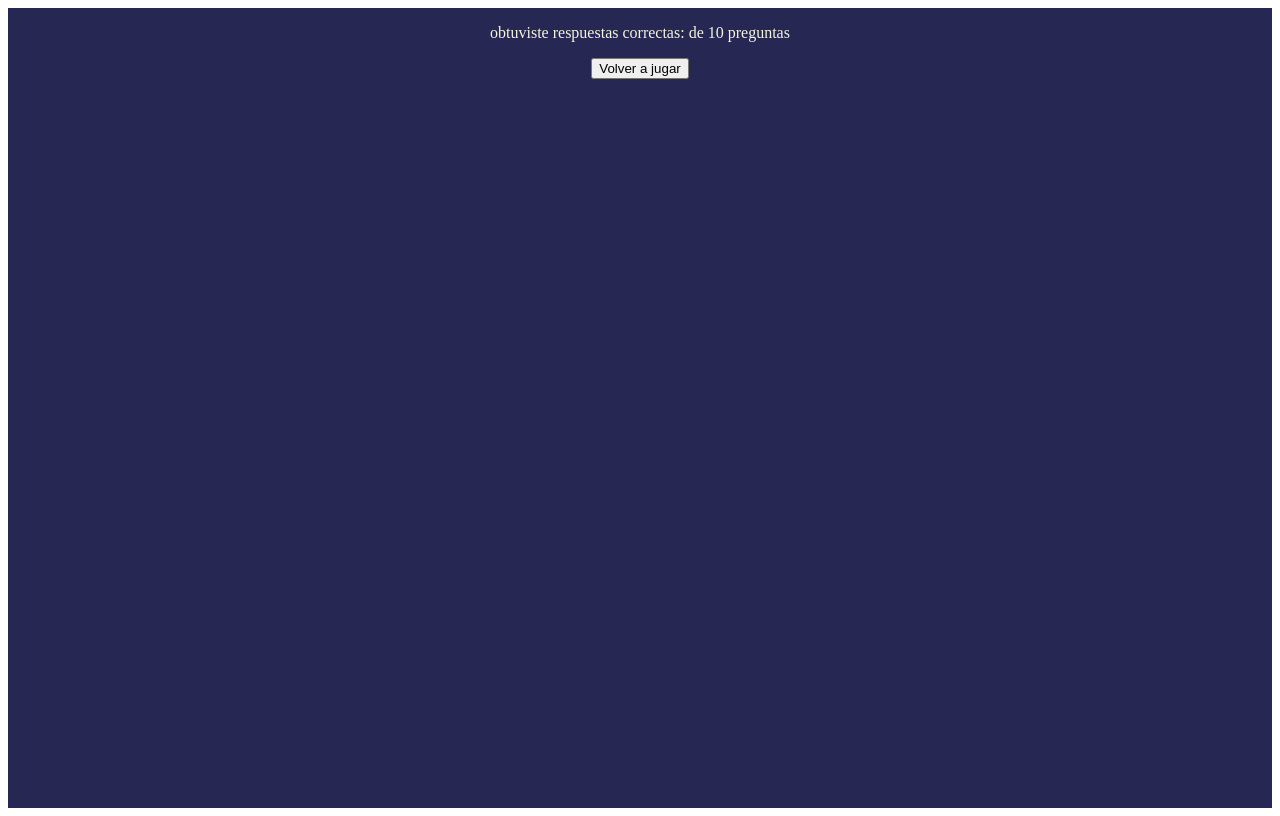
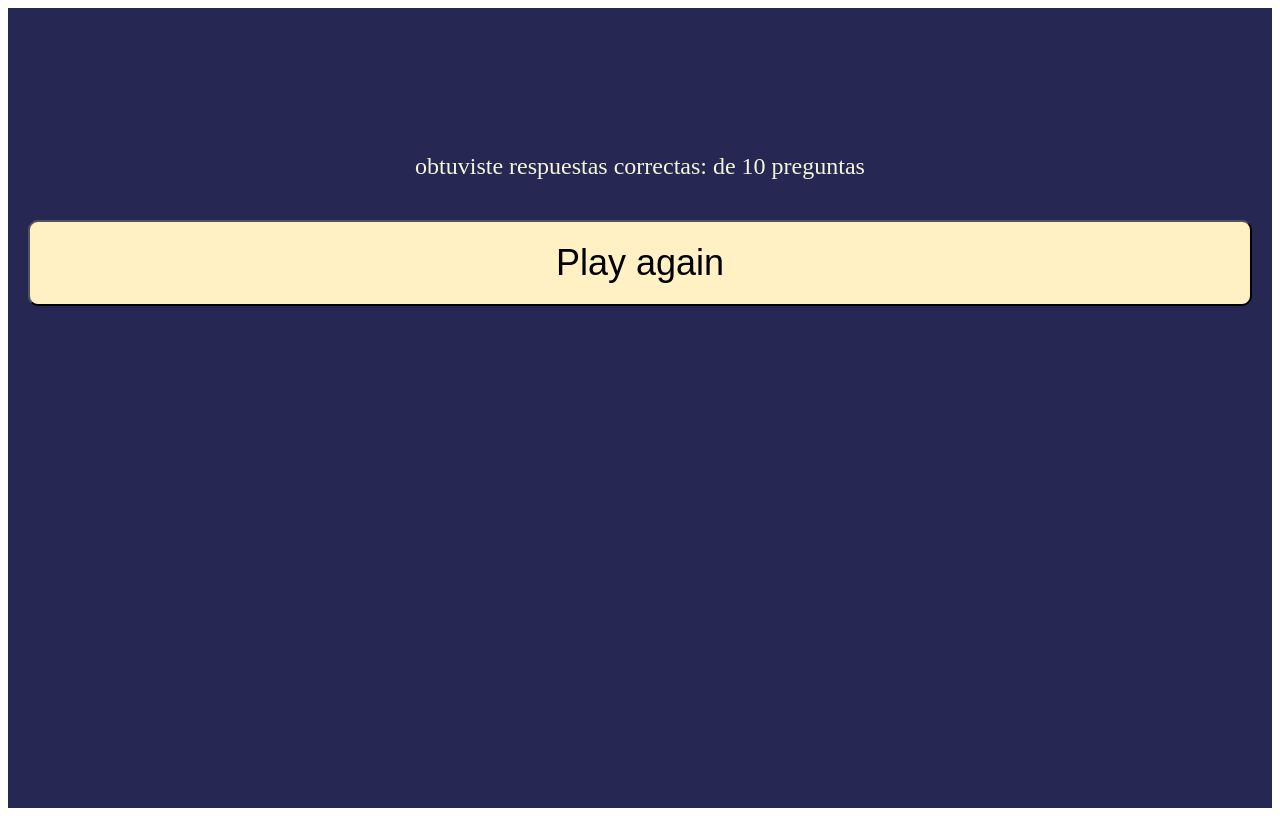
Before and after one commit to aarongutierrez08/unq-ui-aaron-gutierrez-trabajo-final, a React (Create React App) app: page /finish in a window 1280 px wide. Built offline with nearby package versions, Linux system fonts and the light colour scheme; the HTML template or start-up script is replaced by a standard one.

Commit message:
mejora de diseños

```diff
--- a/src/pages/FinishPage.css
+++ b/src/pages/FinishPage.css
@@ -0,0 +1,29 @@
+.result-text {
+    display: flex;
+    justify-content: flex-end;
+    flex-direction: column;
+    height: 20%;
+    font-size: 24px;
+    padding: 20px;
+    text-align: center;
+}
+
+.play-againg-button-container {
+    display: flex;
+    flex-direction: column;
+    align-items: center;
+    height: 80%;
+    padding-top: 75px;
+    gap: 20px;
+    width: 100%;
+    padding: 20px;
+    box-sizing: border-box;
+}
+
+.play-againg-button {
+    background-color: rgb(255, 241, 196);
+    padding: 20px;
+    width: 100%;
+    border-radius: 10px;
+    font-size: 36px;
+}
--- a/src/pages/FinishPage.jsx
+++ b/src/pages/FinishPage.jsx
@@ -1,5 +1,5 @@
 import { useLocation, useNavigate } from "react-router-dom"
-
+import "./FinishPage.css"
 
 const FinishPage = () => {
     const location = useLocation()
@@ -7,8 +7,10 @@ const FinishPage = () => {
 
     return (
         <div className="section-container">
-            <p>{location?.state?.username} obtuviste respuestas correctas: {location?.state?.correctQuestions} de 10 preguntas</p>
-            <button onClick={() => navigate("/play", { state: { username: location?.state?.username } })}>Volver a jugar</button>
+            <div className="result-text">{location?.state?.username} obtuviste respuestas correctas: {location?.state?.correctQuestions} de 10 preguntas</div>
+            <div className="play-againg-button-container">
+                <button className="play-againg-button" onClick={() => navigate("/play", { state: { username: location?.state?.username } })}>Play again</button>
+            </div>
         </div>
     )
 }
--- a/src/pages/GamePage.css
+++ b/src/pages/GamePage.css
@@ -1,10 +1,58 @@
-.options-container{
+.user {
+    position: absolute;
+    left: 0;
+    font-size: 28px;
+    margin-top: 15px;
+    margin-left: 15px;
+}
+
+.header-text {
+    display: flex;
+    justify-content: flex-end;
+    flex-direction: column;
+    height: 20%;
+    margin-top: 15px;
+    padding: 20px;
+    text-align: center;
+    gap: 10px;
+}
+
+.difficulty-text {
+    font-size: 36px;
+}
+
+.difficulty-choosen {
+    font-size: 48px;
+    text-transform: uppercase;
+}
+
+.question {
+    font-size: 24px;
+    padding: 20px;
+}
+
+.options-container {
     display: flex;
     flex-direction: column;
+    align-items: center;
+    height: 80%;
+    padding-top: 75px;
     gap: 20px;
+    width: 100%;
+    padding: 20px;
+    box-sizing: border-box;
+}
+
+.options-row {
+    display: flex;
+    width: 100%;
+    gap: 50px;
 }
 
 .option {
     background-color: rgb(255, 241, 196);
     padding: 20px;
+    width: 100%;
+    border-radius: 10px;
+    font-size: 36px;
 }
--- a/src/pages/GamePage.jsx
+++ b/src/pages/GamePage.jsx
@@ -1,6 +1,6 @@
 import { useEffect, useState } from "react"
 import { answerQuestion, getQuestionsByDifficulty } from "../api/service"
-import "./PlayPage.css"
+import "./GamePage.css"
 import { Navigate, useLocation, useNavigate } from "react-router-dom"
 
 
@@ -82,11 +82,21 @@ const GamePage = () => {
 
     return (
         <div className="section-container">
-            <div>{currentQuestion?.question}</div>
-            <button disabled={selectedOption || countDown <= 0} onClick={() => setSelectedOption("option1")} style={{ backgroundColor: `${correctOption?.option === "option1" ? (correctOption?.isCorrect ? 'green' : 'red') : ''}` }}>{currentQuestion?.option1}</button>
-            <button disabled={selectedOption || countDown <= 0} onClick={() => setSelectedOption("option2")} style={{ backgroundColor: `${correctOption?.option === "option2" ? (correctOption?.isCorrect ? 'green' : 'red') : ''}` }}>{currentQuestion?.option2}</button>
-            <button disabled={selectedOption || countDown <= 0} onClick={() => setSelectedOption("option3")} style={{ backgroundColor: `${correctOption?.option === "option3" ? (correctOption?.isCorrect ? 'green' : 'red') : ''}` }}>{currentQuestion?.option3}</button>
-            <button disabled={selectedOption || countDown <= 0} onClick={() => setSelectedOption("option4")} style={{ backgroundColor: `${correctOption?.option === "option4" ? (correctOption?.isCorrect ? 'green' : 'red') : ''}` }}>{currentQuestion?.option4}</button>
+            <div className="user">User: {location?.state?.username}</div>
+            <div className="header-text">
+                <div className="difficulty-text">Difficulty: <span className="difficulty-choosen">{location?.state?.difficulty}</span></div>
+                <div className="question">{currentQuestion?.question}</div>
+            </div>
+            <div className="options-container">
+                <div className="options-row">
+                    <button className="option" disabled={selectedOption || countDown <= 0} onClick={() => setSelectedOption("option1")} style={{ backgroundColor: `${correctOption?.option === "option1" ? (correctOption?.isCorrect ? 'green' : 'red') : ''}` }}>{currentQuestion?.option1}</button>
+                    <button className="option" disabled={selectedOption || countDown <= 0} onClick={() => setSelectedOption("option2")} style={{ backgroundColor: `${correctOption?.option === "option2" ? (correctOption?.isCorrect ? 'green' : 'red') : ''}` }}>{currentQuestion?.option2}</button>
+                </div>
+                <div className="options-row">
+                    <button className="option" disabled={selectedOption || countDown <= 0} onClick={() => setSelectedOption("option3")} style={{ backgroundColor: `${correctOption?.option === "option3" ? (correctOption?.isCorrect ? 'green' : 'red') : ''}` }}>{currentQuestion?.option3}</button>
+                    <button className="option" disabled={selectedOption || countDown <= 0} onClick={() => setSelectedOption("option4")} style={{ backgroundColor: `${correctOption?.option === "option4" ? (correctOption?.isCorrect ? 'green' : 'red') : ''}` }}>{currentQuestion?.option4}</button>
+                </div>
+            </div>
             <div>{countDown <= 0 ? 0 : countDown}</div>
             <div>correctas {correctQuestions} de {questionNumber}/{questions.length}</div>
         </div>
--- a/src/pages/PlayPage.css
+++ b/src/pages/PlayPage.css
@@ -1,10 +1,35 @@
-.options-container{
+.choose-username {
+    display: flex;
+    justify-content: flex-end;
+    flex-direction: column;
+    height: 20%;
+    font-size: 24px;
+    padding: 20px;
+    text-align: center;
+}
+
+.choose-username input{
+    font-size: 18px;
+    border-radius: 10px;
+    padding: 5px;
+}
+
+.difficulties-container {
     display: flex;
     flex-direction: column;
+    align-items: center;
+    height: 80%;
+    padding-top: 75px;
     gap: 20px;
+    width: 100%;
+    padding: 20px;
+    box-sizing: border-box;
 }
 
-.option {
+.difficulty {
     background-color: rgb(255, 241, 196);
     padding: 20px;
+    width: 100%;
+    border-radius: 10px;
+    font-size: 36px;
 }
--- a/src/pages/PlayPage.jsx
+++ b/src/pages/PlayPage.jsx
@@ -40,6 +40,7 @@ const PlayPage = () => {
 
     return (
         <form className="section-container" onSubmit={handleSubmit}>
+            <div className="choose-username">
                 <label className='form-label' htmlFor="username">Choose your username</label>
                 <input
                     className="form-input"
@@ -51,10 +52,11 @@ const PlayPage = () => {
                     onChange={handleChange}
                     required
                 />
-            <div className="options-container">
+            </div>
+            <div className="difficulties-container">
                 {difficulties.map(difficulty => {
                     return (
-                        <button key={difficulty} type="submit" onClick={() => setDifficulty(difficulty)}>{difficulty}</button>
+                        <button className="difficulty" key={difficulty} type="submit" onClick={() => setDifficulty(difficulty)}>{difficulty}</button>
                     )
                 })}
             </div>
```
Lines whose indentation alone changed are shown as unchanged.
